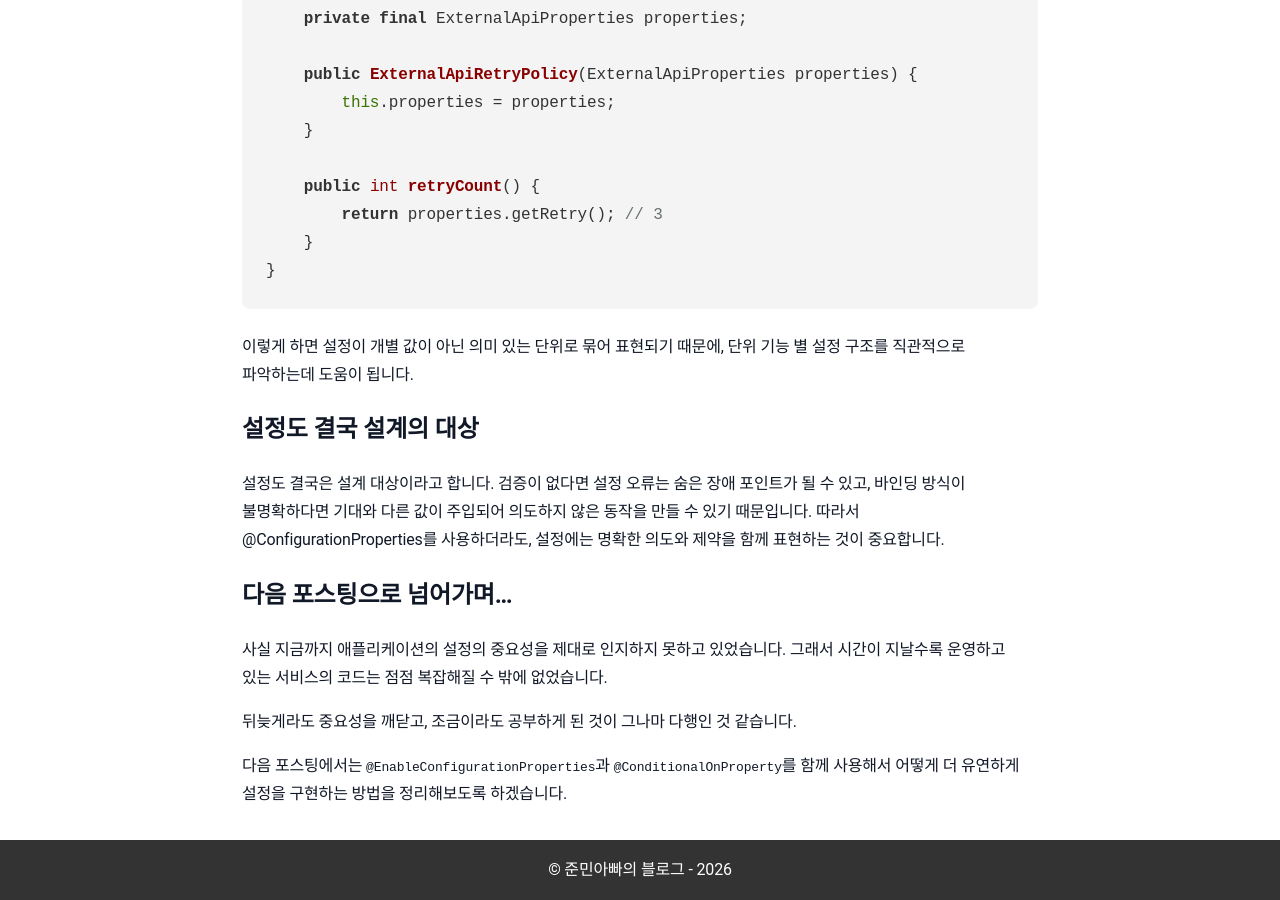
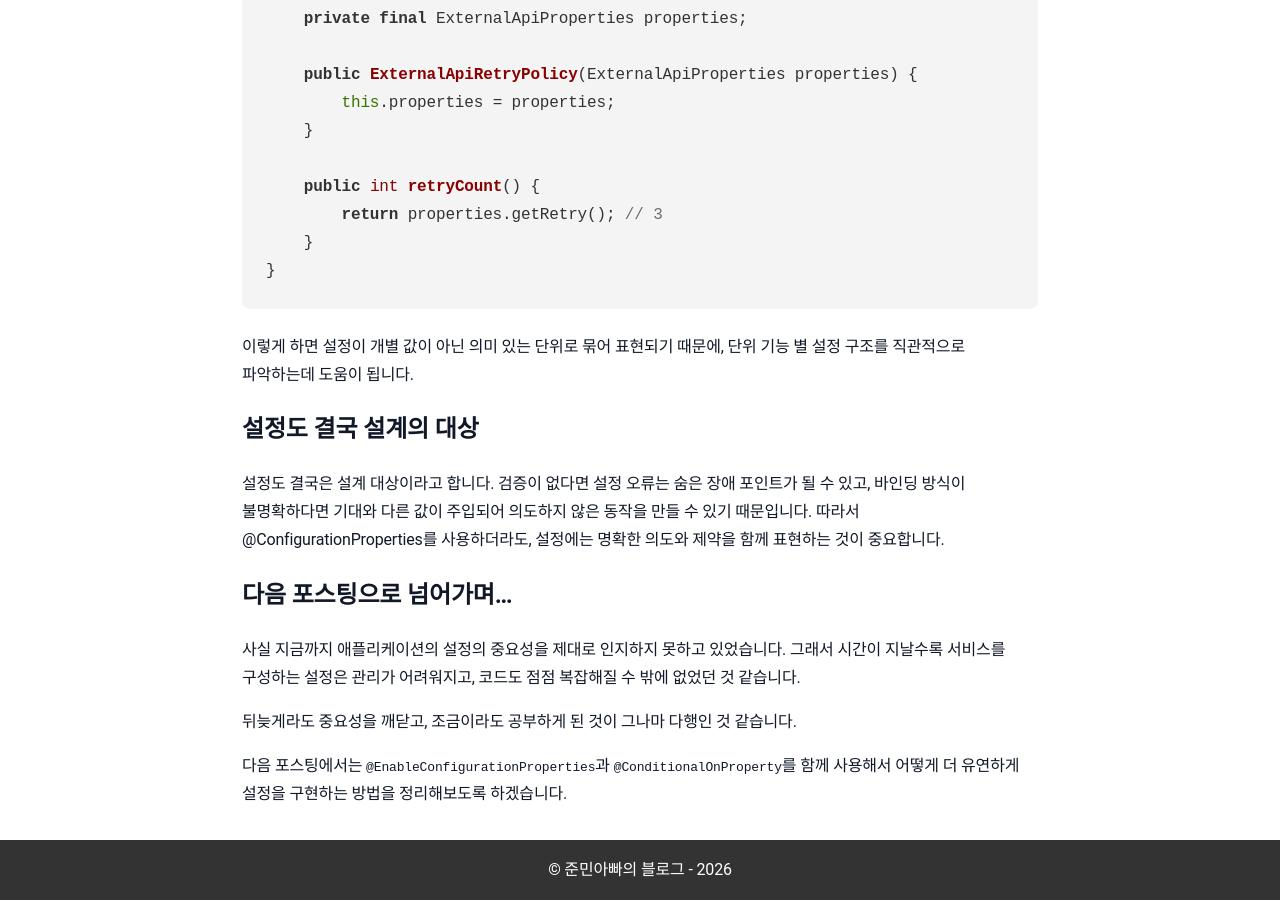
Before and after one commit to sanghoon-lee/sanghoon-lee.github.io, a Jekyll site: the page built from _posts/2026-02-05-Config.md, in a window 1280 px wide and 900 px high, scrolled down 6057 px. Built offline with Jekyll 4.4.1, drawn with Linux system fonts in a browser that asks for light colours; nearby versions of some CDN libraries; comment, search, counter and statistics services are not loaded.

Commit message:
포스팅 내용 수정

```diff
--- a/_posts/2026-02-05-Config.md
+++ b/_posts/2026-02-05-Config.md
@@ -212,7 +212,7 @@ public class ExternalApiRetryPolicy {
 
 ## 다음 포스팅으로 넘어가며...
 
-사실 지금까지 애플리케이션의 설정의 중요성을 제대로 인지하지 못하고 있었습니다. 그래서 시간이 지날수록 운영하고 있는 서비스의 코드는 점점 복잡해질 수 밖에 없었습니다.
+사실 지금까지 애플리케이션의 설정의 중요성을 제대로 인지하지 못하고 있었습니다. 그래서 시간이 지날수록 서비스를 구성하는 설정은 관리가 어려워지고, 코드도 점점 복잡해질 수 밖에 없었던 것 같습니다.
 
 뒤늦게라도 중요성을 깨닫고, 조금이라도 공부하게 된 것이 그나마 다행인 것 같습니다.
 
```
